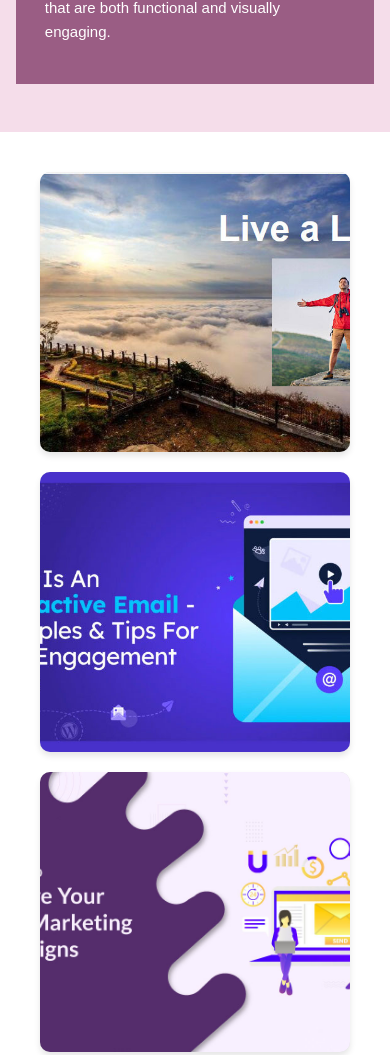
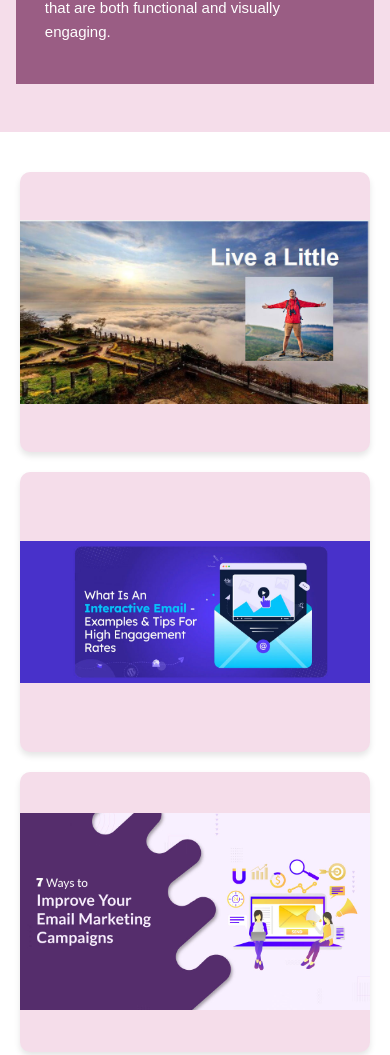
Before and after one commit to Lokeshp26/WebDeveloper_Portfolio, a plain HTML site: page index.html in a window 390 px wide. Shown: the part 1854-2909 px from the top of the page. Drawn offline with Linux system fonts and the light colour scheme.

Commit message:
Update index.html

```diff
--- a/index.html
+++ b/index.html
@@ -380,7 +380,7 @@
     }
 
     .card-front {
-      background: #ddd;
+      background: #f5ddea;
       display: flex;
       align-items: center;
       justify-content: center;
@@ -388,7 +388,7 @@
 
     .card-front img {
       width: 100%;
-      height: 100%;
+      height: auto;
       object-fit: cover;
     }
 
@@ -499,6 +499,7 @@
       }
 			     .portfolio-grid {
         grid-template-columns: repeat(2, 1fr);
+					 padding: 40px 20px;
       }
 		    .about {
       background-color: #f5ddea;
@@ -615,6 +616,8 @@
             }
 		   .portfolio-grid {
         grid-template-columns: 1fr;
+      padding: 40px 20px;
+    }
       }
         }
     }
@@ -748,7 +751,7 @@
     </div>
   </div>
 
-     <div class="logo" style="text-align: center; margin-bottom: 30px; margin-top: 0px;"><a class="btn" href="./Lokesh_Resume.zip" style="font-size: 18px; line-height: 40px; font-weight: bold;">Download Resume</a></div>
+     <div class="logo" style="text-align: center; margin-bottom: 30px; margin-top: 0px;"><a class="btn" href="./Lokesh_resume.pdf" style="font-size: 18px; line-height: 40px; font-weight: bold;">Download Resume</a></div>
 
   <footer id="contact">
 
```
